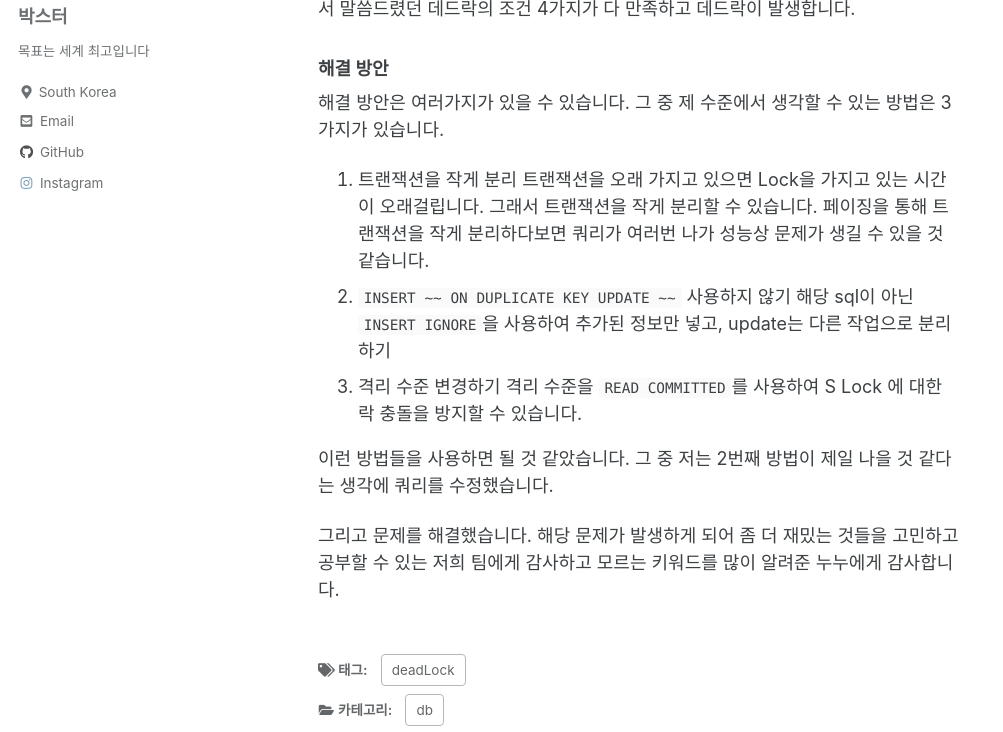
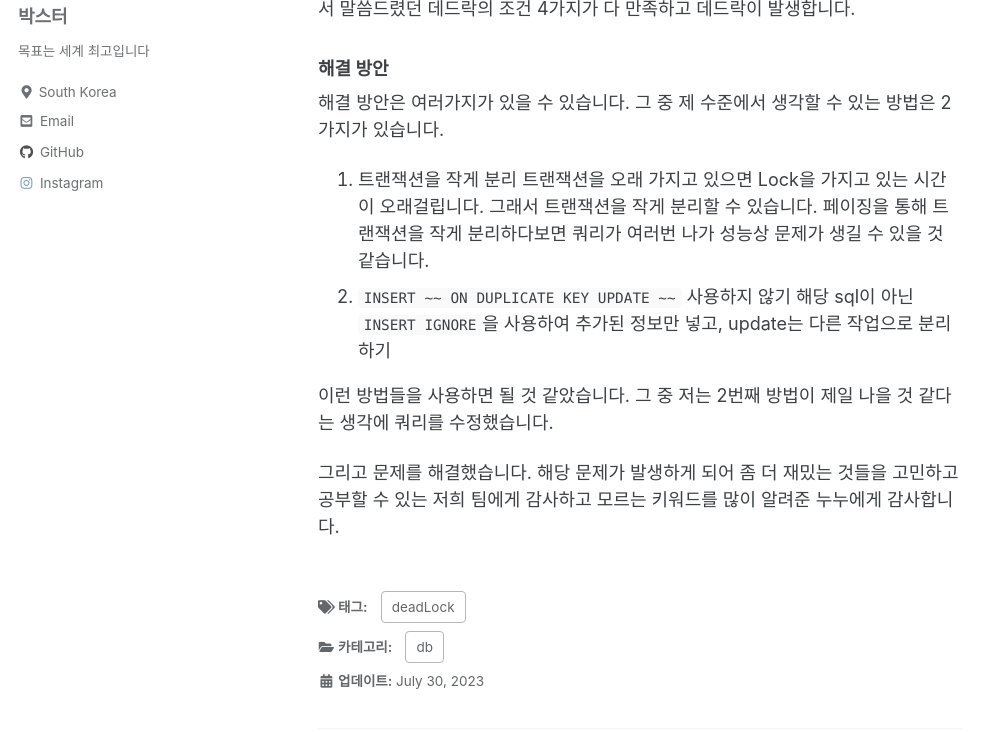
Before and after one commit to drunkenhw/drunkenhw.github.io, a Jekyll site: the page built from _posts/2023-07-30-dead-lock.md, in a window 1280 px wide and 900 px high, scrolled down 3813 px, cut to the strip 168-900 px from the top of the window. Shown: the whole strip, without its empty margins (0-1003 px from the left). Built offline with Jekyll 4.4.1, drawn with Linux system fonts in a browser that asks for light colours; cached includes are drawn as plain includes; comment, search, counter and statistics services are not loaded.

Commit message:
글 추가

```diff
--- a/_posts/2023-07-30-dead-lock.md
+++ b/_posts/2023-07-30-dead-lock.md
@@ -115,15 +115,13 @@
 ### 해결 방안
 
 해결 방안은 여러가지가 있을 수 있습니다.
-그 중 제 수준에서 생각할 수 있는 방법은 3가지가 있습니다.
+그 중 제 수준에서 생각할 수 있는 방법은 2가지가 있습니다.
 
 1. 트랜잭션을 작게 분리
 트랜잭션을 오래 가지고 있으면 Lock을 가지고 있는 시간이 오래걸립니다.
 그래서 트랜잭션을 작게 분리할 수 있습니다.  페이징을 통해 트랜잭션을 작게 분리하다보면 쿼리가 여러번 나가 성능상 문제가 생길 수 있을 것 같습니다.
 2. `INSERT ~~ ON DUPLICATE KEY UPDATE ~~` 사용하지 않기
 해당 sql이 아닌 `INSERT IGNORE`을 사용하여 추가된 정보만 넣고, update는 다른 작업으로 분리하기
-3. 격리 수준 변경하기
-격리 수준을 `READ COMMITTED`를 사용하여 S Lock 에 대한 락 충돌을 방지할 수 있습니다.
 
 이런 방법들을 사용하면 될 것 같았습니다. 그 중 저는 2번째 방법이 제일 나을 것 같다는 생각에 쿼리를 수정했습니다.
 
```
